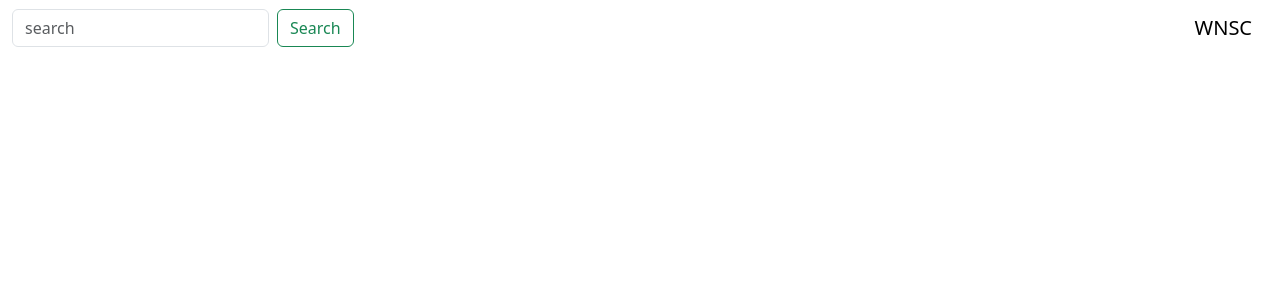
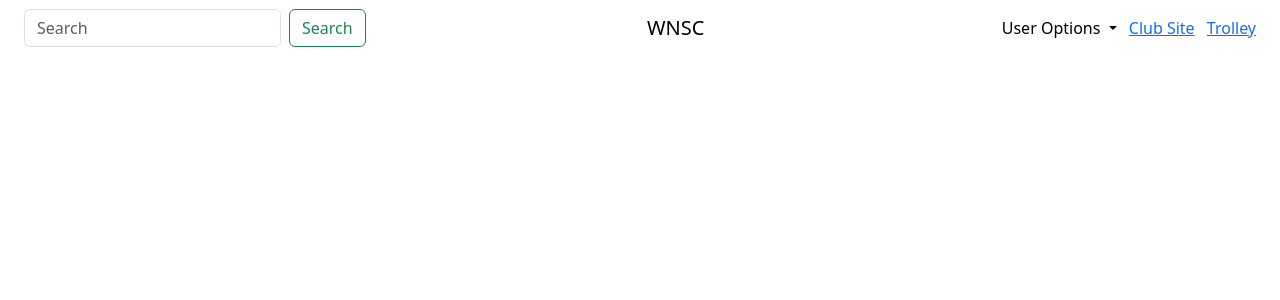
Before and after one commit to seanbrindley17/milestone-project-4, a Django app: page / in a window 1280 px wide. Shown: the top 300 px of the page. Run offline with Django 5.2, Linux system fonts and the light colour scheme.

Commit message:
Add barebones navbar with dropdown for user options

```diff
--- a/templates/base.html
+++ b/templates/base.html
@@ -16,44 +16,58 @@
 
     {% block extra_css %}
     {% endblock %}
+</head>
+<body>
+    <!-- Header -->
+    <header class="container-fluid fixed-top">
+        <nav class="navbar navbar-expand-lg top-navbar">
+            <div class="container-fluid">
+                <!-- Search Form -->
+                <form class="d-flex" role="search">
+                    <input class="form-control me-2" type="search" placeholder="Search" aria-label="Search">
+                    <button class="btn btn-outline-success" type="submit">Search</button>
+                </form>
+                <!-- Title and Logo -->
+                <a class="navbar-brand text-center" href="#">WNSC</a>
+
+                <!-- Dropdown for User Options -->
+                <ul class="list-inline mb-0">
+                    <li class="list-inline-item dropdown">
+                        <a href="#" class="text-black nav-link dropdown-toggle" id="user-options" data-bs-toggle="dropdown" aria-haspopup="true" aria-expanded="false">
+                            User Options
+                        </a>
+                        <!-- Will make relevant options invisible for logged in/out users -->
+                        <div class="dropdown-menu" aria-labelledby="user-options">
+                            <!-- Only visible to logged out users -->
+                            <a href="#" class="dropdown-item">Sign Up</a>
+                            <a href="#" class="dropdown-item">Log In</a>
+                            <!-- Only visible to logged in users -->
+                            <a href="#" class="dropdown-item">Account</a>
+                            <a href="#" class="dropdown-item">Log Out</a>
+                        </div>
+                    </li>
+                    <!-- Link to Club Site -->
+                    <li class="list-inline-item">
+                        <a href="#">Club Site</a>
+                    </li>
+                    <!-- Link to Trolley -->
+                    <li class="list-inline-item">
+                        <a href="#">Trolley</a>
+                    </li>
+                </ul>
+            </div>
+        </nav>
+    </header>
+
+    {% block content %}
+    {% endblock %}
 
     {% block js %}
-    <!-- jQuery -->
-    <script src="https://code.jquery.com/jquery-3.7.1.min.js"
-        integrity="sha256-/JqT3SQfawRcv/BIHPThkBvs0OEvtFFmqPF/lYI/Cxo=" crossorigin="anonymous"></script>
-    <!-- Bootstrap Javascript -->
+    <!-- Bootstrap JS -->
     <script src="https://cdn.jsdelivr.net/npm/bootstrap@5.3.3/dist/js/bootstrap.bundle.min.js" integrity="sha384-YvpcrYf0tY3lHB60NNkmXc5s9fDVZLESaAA55NDzOxhy9GkcIdslK1eN7N6jIeHz" crossorigin="anonymous"></script>
     {% endblock %}
 
     {% block extra_js %}
     {% endblock %}
-</head>
-<body>
-    <!-- Header containing page title, logo, nav links and search bar -->
-    <header class="container-fluid fixed-top">
-        <nav class="navbar">
-            <form action="" class="d-flex">
-                <input type="search" class="form-control me-2" placeholder="search" aria-label="Search">
-                <button class="btn btn-outline-success" type="submit">Search</button>
-            </form>
-            <a href="" class="navbar-brand">WNSC</a>
-        </nav>
-    </header>
-
-    <!-- For displaying messages sent back from Django, similar to flash -->
-    {% if messages %}
-        <div class="message-container"></div>
-    {% endif %}
-
-    {% block subheader %}
-    {% endblock %}
-
-    {% block content %}
-    {% endblock %}
-
-    <!-- Footer containing club information, links to socials and copyright stuff etc -->
-    <footer class="container-fluid fixed-bottom">
-
-    </footer>
 </body>
 </html>
```
